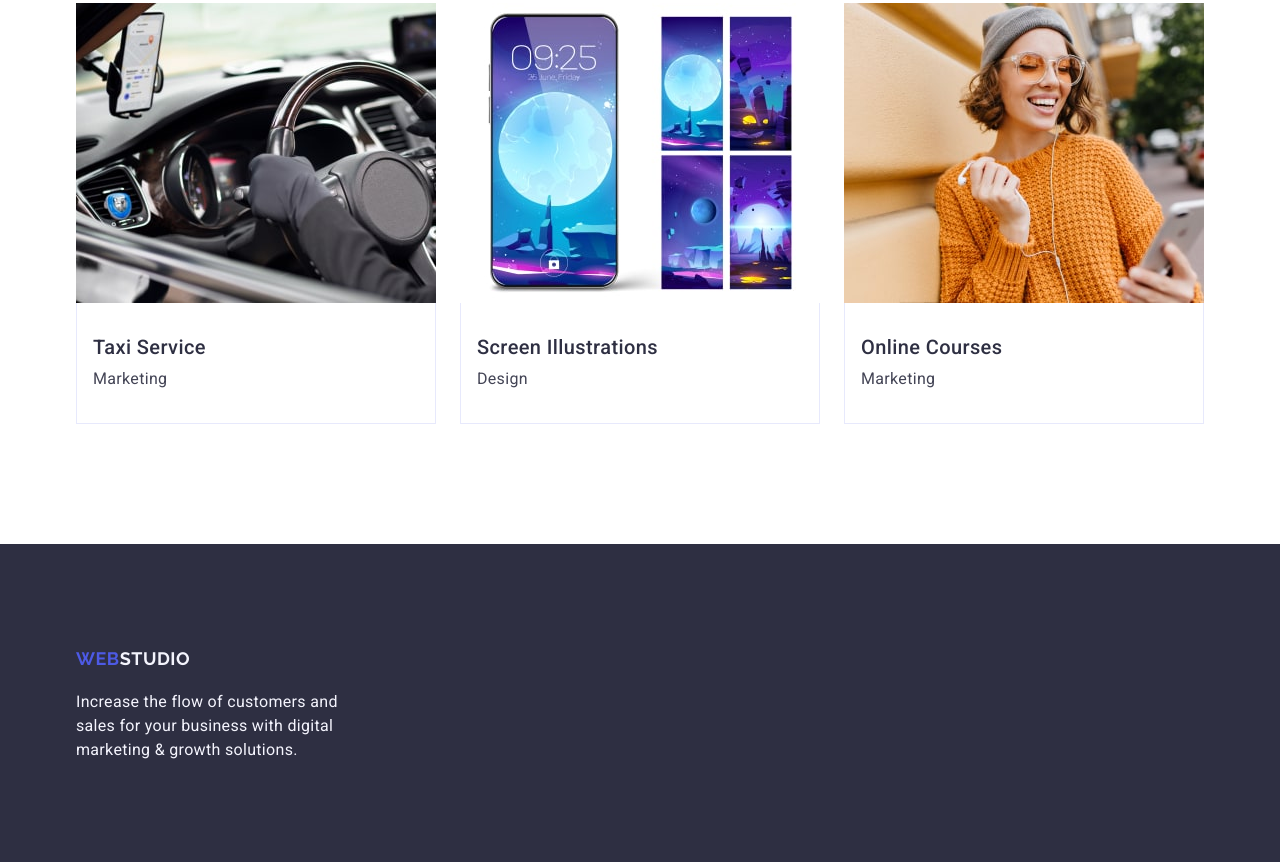
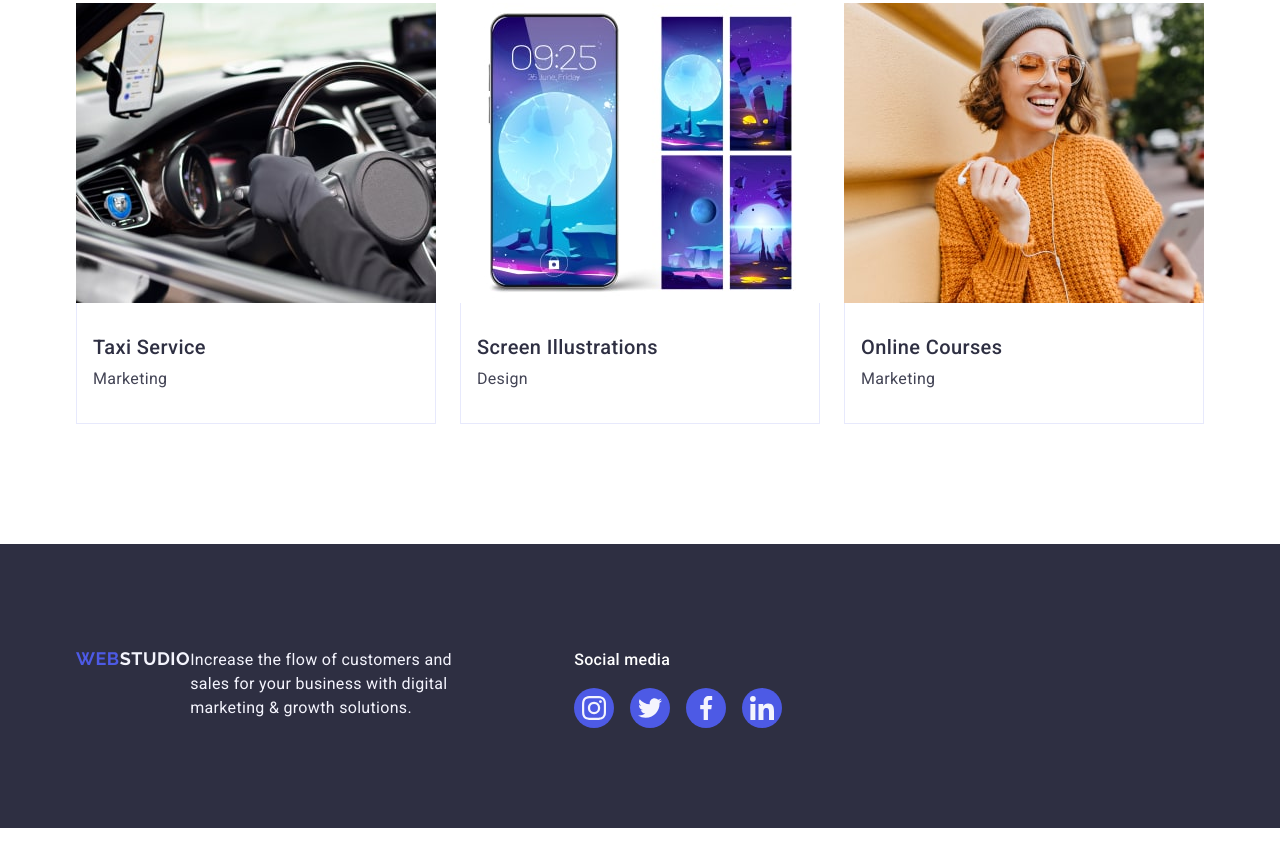
Before and after one commit to oleksandr-bohdan/goit-markup-hw-04, a plain HTML site: page index.html in a window 1280 px wide. Shown: the part 2639-3501 px from the top of the page. After the commit the page ends 3467 px from the top, so only its background shows below. Drawn offline with nearby package versions, Linux system fonts and the light colour scheme.

Commit message:
123312123

```diff
--- a/css/styles.css
+++ b/css/styles.css
@@ -487,3 +487,52 @@ header {
   color: #f4f4fd;
   max-width: 264px;
 }
+
+.footer-cont {
+  display: flex;
+  align-items: baseline;
+}
+
+.footer-p {
+  margin-right: 120px;
+}
+
+.footer-p-soc {
+  font-weight: 500;
+  font-size: 16px;
+  line-height: 1.5;
+  letter-spacing: 0.02em;
+  color: #ffffff;
+  margin-bottom: 16px;
+}
+
+.footer-list {
+  display: flex;
+  gap: 16px;
+}
+
+.footer-list-soc {
+  width: 40px;
+  height: 40px;
+}
+
+.footer-list-soc-a {
+  height: 100%;
+  width: 100%;
+  background-color: #4d5ae5;
+  border-radius: 50%;
+  display: flex;
+  align-items: center;
+  justify-content: center;
+}
+
+.footer-list-soc-a:hover,
+.footer-list-soc-a:focus {
+  background-color: #31d0aa;
+}
+
+.footer-svg {
+  height: 24px;
+  width: 24px;
+  fill: #f4f4fd;
+}
--- a/index.html
+++ b/index.html
@@ -400,7 +400,7 @@
       </section>
     </main>
     <footer class="footer-main">
-      <div class="container">
+      <div class="container footer-cont">
         <a href="./index.html" class="footer-logo"
           >Web<span class="span-footer-logo">Studio</span></a
         >
@@ -408,6 +408,39 @@
           Increase the flow of customers and sales for your business with
           digital marketing & growth solutions.
         </p>
+        <div class="footer-cont-soc">
+          <p class="footer-p-soc">Social media</p>
+          <ul class="footer-list">
+            <li class="footer-list-soc">
+              <a href="#" class="footer-list-soc-a">
+                <svg class="footer-svg">
+                  <use href="./images/icons.svg#icon-instagram"></use>
+                </svg>
+              </a>
+            </li>
+            <li class="footer-list-soc">
+              <a href="#" class="footer-list-soc-a">
+                <svg class="footer-svg">
+                  <use href="./images/icons.svg#icon-twitter"></use>
+                </svg>
+              </a>
+            </li>
+            <li class="footer-list-soc">
+              <a href="#" class="footer-list-soc-a">
+                <svg class="footer-svg">
+                  <use href="./images/icons.svg#icon-facebook"></use>
+                </svg>
+              </a>
+            </li>
+            <li class="footer-list-soc">
+              <a href="#" class="footer-list-soc-a">
+                <svg class="footer-svg">
+                  <use href="./images/icons.svg#icon-linkedin"></use>
+                </svg>
+              </a>
+            </li>
+          </ul>
+        </div>
       </div>
     </footer>
   </body>
```
